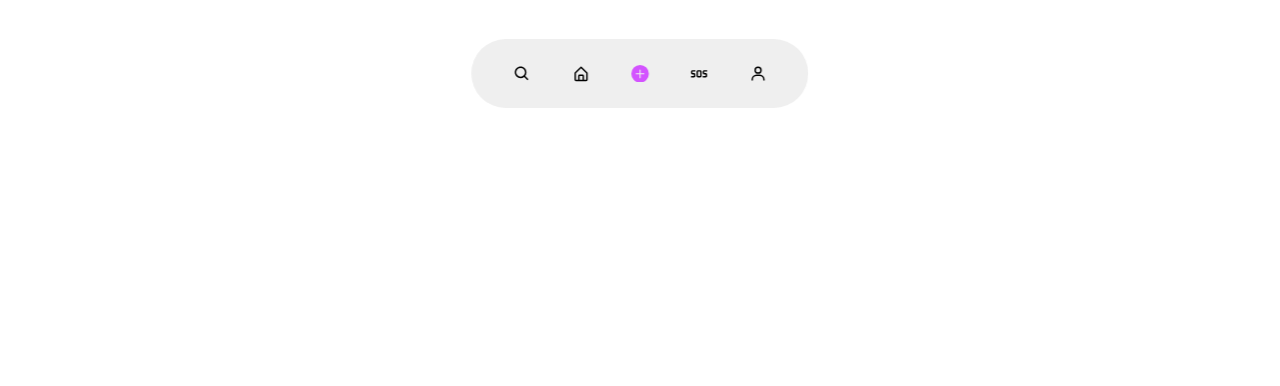
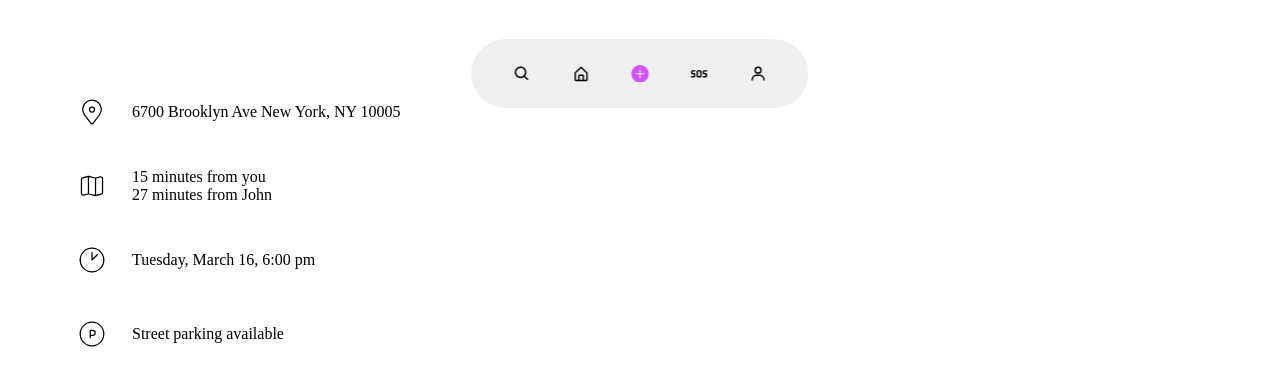
Before and after one commit to jeffersonwilliam/rendezvous, a React (Vite) app: page /more-info in a window 1280 px wide. Shown: the part 660-1046 px from the top of the page. Before the commit the page ends 800 px from the top, so only its background shows below. Built offline with nearby package versions, Linux system fonts and the light colour scheme.

Commit message:
added conditional view rendering based on view in redux state

```diff
--- a/src/actions/index.js
+++ b/src/actions/index.js
@@ -2,9 +2,15 @@ import axios from 'axios';
 
 export const ActionTypes = {
   SET_BOOLEAN: 'SET_BOOLEAN',
+  SET_VIEW: 'SET_VIEW',
 };
 
 export const setBoolean = (value) => ({
   type: 'SET_BOOLEAN',
   payload: value,
 });
+
+export const setView = (value) => ({
+  type: 'SET_VIEW',
+  payload: value,
+});
--- a/src/components/filter-buttons/FilterButtons.jsx
+++ b/src/components/filter-buttons/FilterButtons.jsx
@@ -1,12 +1,22 @@
 import React, { useState } from 'react';
+import { useDispatch } from 'react-redux';
+import { setView } from '../../actions';
 import './filterbuttons.scss';
 
 const FilterButtons = () => {
+  const dispatch = useDispatch();
+
   const [activeButton, setActiveButton] = useState('');
+
+  const handleView = (view) => {
+    setActiveButton(view);
+    dispatch(setView(view));
+  };
+
   return (
     <div className='moreinfo-filter-btns'>
       <button
-        onClick={() => setActiveButton('details')}
+        onClick={() => handleView('details')}
         className={
           activeButton === 'details'
             ? 'active-f-b ripple'
@@ -16,7 +26,7 @@ const FilterButtons = () => {
         Details
       </button>
       <button
-        onClick={() => setActiveButton('menu')}
+        onClick={() => handleView('menu')}
         className={
           activeButton === 'menu'
             ? 'active-f-b ripple'
@@ -26,7 +36,7 @@ const FilterButtons = () => {
         Menu
       </button>
       <button
-        onClick={() => setActiveButton('vibes')}
+        onClick={() => handleView('vibes')}
         className={
           activeButton === 'vibes'
             ? 'active-f-b ripple'
@@ -36,7 +46,7 @@ const FilterButtons = () => {
         Vibes
       </button>
       <button
-        onClick={() => setActiveButton('reviews')}
+        onClick={() => handleView('reviews')}
         className={
           activeButton === 'reviews'
             ? 'active-f-b ripple'
--- a/src/components/home/venuedetails/VenueDetails.jsx
+++ b/src/components/home/venuedetails/VenueDetails.jsx
@@ -1,10 +1,6 @@
 import React, { useState } from 'react';
-import { MdOutlineLocationOn } from 'react-icons/md';
 import { CiMap, CiClock1, CiParking1, CiLocationOn } from 'react-icons/ci';
-import TransitionsModal from '../../../utils/modal/ogmodal';
 import { useDispatch } from 'react-redux';
-import { setBoolean } from '../../../actions';
-import { useSelector } from 'react-redux';
 import Backdrop from '@mui/material/Backdrop';
 import Box from '@mui/material/Box';
 import Modal from '@mui/material/Modal';
--- a/src/components/more-info/MoreInfo.jsx
+++ b/src/components/more-info/MoreInfo.jsx
@@ -2,6 +2,9 @@ import React from 'react';
 import Hero from '../../utils/hero/Hero';
 import ImageCarousel from '../filter-views/details/image-carousel/ImageCarousel';
 import FilterButtons from '../filter-buttons/FilterButtons';
+import VenueDetails from '../../utils/venuedetails/VenueDetails';
+import { useSelector } from 'react-redux';
+import { current } from '@reduxjs/toolkit';
 
 const MoreInfo = () => {
   const cafeDetails = {
@@ -13,11 +16,37 @@ const MoreInfo = () => {
     showBackBtn: true,
   };
 
+  const currentView = useSelector((state) => state.view.currentView);
+
+  const handleRender = () => {
+    if (currentView === 'details') {
+      return (
+        <>
+          <ImageCarousel />
+          <VenueDetails />
+        </>
+      );
+    } else if (currentView === 'menu') {
+      return <>Menu</>;
+    } else if (currentView === 'vibes') {
+      return <>Vibes</>;
+    } else if (currentView === 'reviews') {
+      return <>Reviews</>;
+    } else {
+      return (
+        <>
+          <ImageCarousel />
+          <VenueDetails />
+        </>
+      );
+    }
+  };
+
   return (
     <div>
       <Hero cafeDetails={cafeDetails} />
       <FilterButtons />
-      <ImageCarousel />
+      {handleRender()}
     </div>
   );
 };
--- a/src/reducers/index.js
+++ b/src/reducers/index.js
@@ -1,9 +1,11 @@
 import { combineReducers } from '@reduxjs/toolkit';
 
 import ModalReducer from './modalReducer';
+import ViewReducer from './viewReducer';
 
 const rootReducer = combineReducers({
   modal: ModalReducer,
+  view: ViewReducer,
 });
 
 export default rootReducer;
--- /dev/null
+++ b/src/reducers/viewReducer.js
@@ -0,0 +1,21 @@
+import { enableAllPlugins, produce } from 'immer';
+import { ActionTypes } from '../actions';
+
+enableAllPlugins();
+
+// const initialState = {
+//   all: [],
+//   current: {},
+// };
+
+const initialState = { currentView: 'details' };
+
+const ViewReducer = produce((draftState, action = {}) => {
+  switch (action.type) {
+    case ActionTypes.SET_VIEW:
+      draftState.currentView = action.payload;
+      break;
+  }
+}, initialState);
+
+export default ViewReducer;
--- /dev/null
+++ b/src/utils/venuedetails/VenueDetails.jsx
@@ -0,0 +1,30 @@
+import React from 'react';
+import { CiMap, CiClock1, CiParking1, CiLocationOn } from 'react-icons/ci';
+
+const VenueDetails = () => {
+  return (
+    <div id='venuedetails-container'>
+      <div id='v-c-location'>
+        <CiLocationOn className='venue-icons' size={30} />
+        <p>6700 Brooklyn Ave New York, NY 10005</p>
+      </div>
+      <div id='v-c-map'>
+        <CiMap size={30} className='venue-icons' />
+        <div id='v-c-map-distance'>
+          <p>15 minutes from you</p>
+          <p>27 minutes from John</p>
+        </div>
+      </div>
+      <div id='v-c-time'>
+        <CiClock1 className='venue-icons' size={30} />
+        <p>Tuesday, March 16, 6:00 pm</p>
+      </div>
+      <div id='v-c-parking'>
+        <CiParking1 className='venue-icons' size={30} />
+        <p>Street parking available</p>
+      </div>
+    </div>
+  );
+};
+
+export default VenueDetails;
--- /dev/null
+++ b/src/utils/venuedetails/venuedetails.scss
@@ -0,0 +1,112 @@
+#venuedetails-container {
+  display: flex;
+  flex-direction: column;
+  justify-content: space-evenly;
+  margin: 18px 50px 116px 50px;
+  height: 310px;
+  padding: 12px;
+}
+
+#v-c-location {
+  display: flex;
+  width: 350px;
+  justify-content: space-between;
+  align-items: center;
+}
+
+#v-c-location p {
+  font-size: 16px;
+  width: 280px;
+}
+
+#v-c-map {
+  display: flex;
+  width: 350px;
+  justify-content: space-between;
+  align-items: center;
+}
+
+#v-c-map p {
+  font-size: 16px;
+  width: 280px;
+}
+
+#v-c-map-distance {
+  display: flex;
+  flex-direction: column;
+}
+
+#v-c-time {
+  display: flex;
+  width: 350px;
+  justify-content: space-between;
+  align-items: center;
+}
+
+#v-c-time p {
+  font-size: 16px;
+  width: 280px;
+}
+
+#v-c-parking {
+  display: flex;
+  width: 350px;
+  justify-content: space-between;
+  align-items: center;
+}
+
+#v-c-parking p {
+  font-size: 16px;
+  width: 280px;
+}
+
+.venue-icons {
+  padding: 15px;
+}
+
+#action-btns {
+  display: flex;
+  justify-content: space-around;
+}
+
+.ripple {
+  background-position: center;
+  transition: background 0.8s;
+}
+.ripple:hover {
+  background: #ced3d6 radial-gradient(circle, transparent 1%, #ced3d6 1%)
+    center/15000%;
+}
+.ripple:active {
+  background-color: #a7adb1;
+  background-size: 100%;
+  transition: background 0s;
+}
+
+.cancel-button {
+  border: 1px solid black;
+  width: 110px;
+  border-radius: 6px;
+  padding: 12px 18px;
+  font-size: 16px;
+  text-transform: uppercase;
+  cursor: pointer;
+  color: black;
+  background-color: #fff;
+}
+
+.edit-button {
+  border: none;
+  width: 110px;
+  border-radius: 6px;
+  padding: 12px 18px;
+  font-size: 16px;
+  text-transform: uppercase;
+  cursor: pointer;
+  color: black;
+  background-color: var(--gold);
+}
+
+.sec-md-btn {
+  width: 300px;
+}
```
